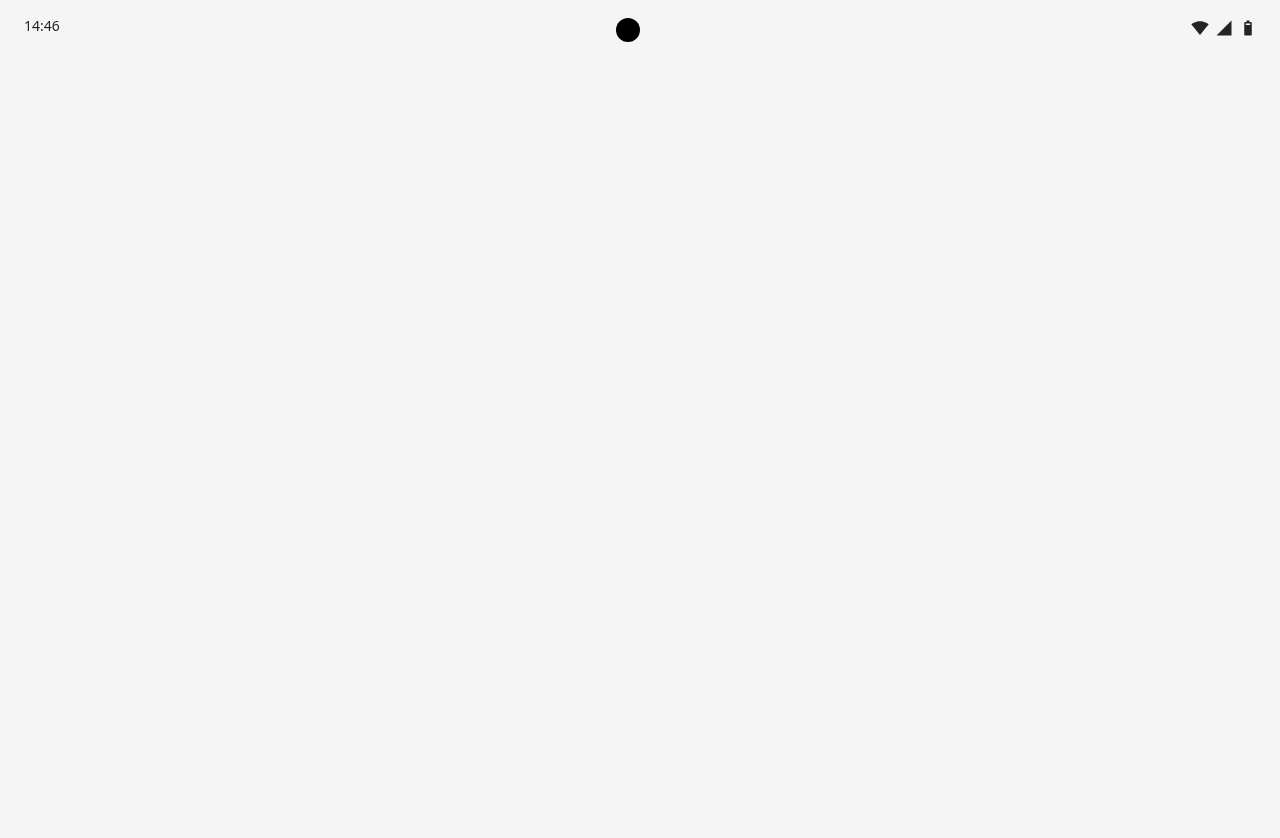
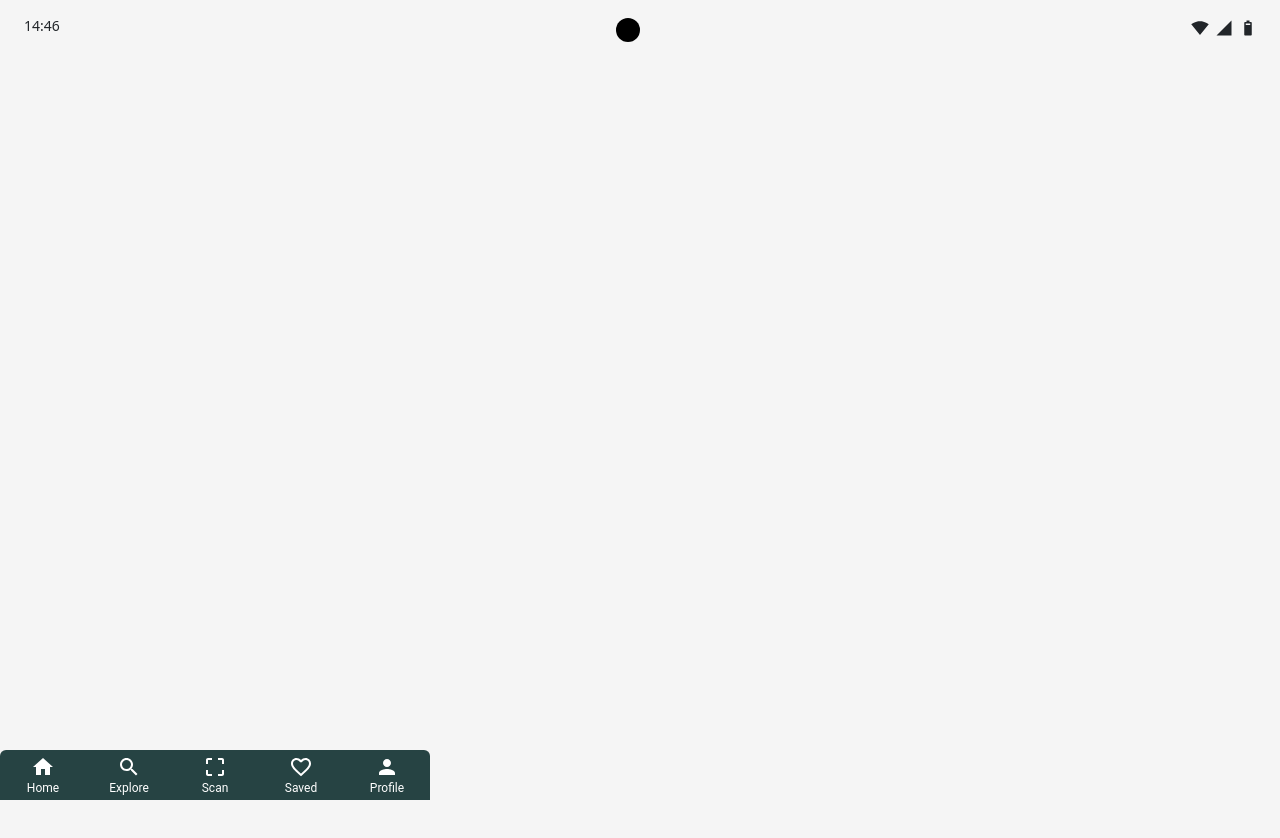
Before and after one commit to sei43-projectFlipTable/FlipTable, a React (Vite) app in the folder front-end/: page /scan in a window 1280 px wide. Shown: the top 838 px of the page. Built offline with nearby package versions, Linux system fonts and the light colour scheme.

Commit message:
created temporary NavBar and placed in linked pages

```diff
--- a/front-end/src/components/NavBar.jsx
+++ b/front-end/src/components/NavBar.jsx
@@ -1,5 +1,4 @@
 import React from "react";
-import Box from "@mui/material/Box";
 import BottomNavigation from "@mui/material/BottomNavigation";
 import BottomNavigationAction from "@mui/material/BottomNavigationAction";
 import HomeIcon from "@mui/icons-material/Home";
@@ -7,10 +6,10 @@ import FavoriteBorderOutlinedIcon from "@mui/icons-material/FavoriteBorderOutlin
 import SearchIcon from "@mui/icons-material/Search";
 import CropFreeIcon from "@mui/icons-material/CropFree";
 import PersonIcon from "@mui/icons-material/Person";
+import { Link, NavLink } from "react-router-dom";
 
 function NavBar() {
   return (
-    <Box>
     <BottomNavigation
       showLabels
       sx={{
@@ -27,30 +26,50 @@ function NavBar() {
       <BottomNavigationAction
         sx={{ color: "#FFFFFF" }}
         label="Home"
-          icon={<HomeIcon />}
+        icon={
+          <Link style={{ color: "white" }} to="/home">
+            <HomeIcon />
+          </Link>
+        }
       />
       <BottomNavigationAction
         sx={{ color: "#FFFFFF" }}
         label="Explore"
-          icon={<SearchIcon />}
+        icon={
+          <Link style={{ color: "white" }} to="/explore">
+            <SearchIcon />
+          </Link>
+        }
       />
       <BottomNavigationAction
         sx={{ color: "#FFFFFF" }}
         label="Scan"
-          icon={<CropFreeIcon />}
+        icon={
+          <Link style={{ color: "white" }} to="/scan">
+            <CropFreeIcon />
+          </Link>
+        }
       />
+
       <BottomNavigationAction
         sx={{ color: "#FFFFFF" }}
         label="Saved"
-          icon={<FavoriteBorderOutlinedIcon />}
+        icon={
+          <Link style={{ color: "white" }} to="/saved">
+            <FavoriteBorderOutlinedIcon />
+          </Link>
+        }
       />
       <BottomNavigationAction
         sx={{ color: "#FFFFFF" }}
         label="Profile"
-          icon={<PersonIcon />}
+        icon={
+          <Link style={{ color: "white" }} to="/profile">
+            <PersonIcon />
+          </Link>
+        }
       />
     </BottomNavigation>
-    </Box>
   );
 }
 
--- a/front-end/src/pages/ExplorePage.jsx
+++ b/front-end/src/pages/ExplorePage.jsx
@@ -1,10 +1,12 @@
 import React from "react";
 import PhoneTopBar from "../components/PhoneTopBar";
+import NavBar from "../components/NavBar";
 
 function ExplorePage() {
   return (
     <>
       <PhoneTopBar />
+      <NavBar />
     </>
   );
 }
--- a/front-end/src/pages/ProfilePage.jsx
+++ b/front-end/src/pages/ProfilePage.jsx
@@ -1,10 +1,12 @@
 import React from "react";
 import PhoneTopBar from "../components/PhoneTopBar";
+import NavBar from "../components/NavBar";
 
 function ProfilePage() {
   return (
     <>
       <PhoneTopBar />
+      <NavBar />
     </>
   );
 }
--- a/front-end/src/pages/SavedCafesPage.jsx
+++ b/front-end/src/pages/SavedCafesPage.jsx
@@ -1,10 +1,12 @@
 import React from "react";
 import PhoneTopBar from "../components/PhoneTopBar";
+import NavBar from "../components/NavBar";
 
 function SavedCafesPage() {
   return (
     <>
       <PhoneTopBar />
+      <NavBar />
     </>
   );
 }
--- a/front-end/src/pages/ScanPage.jsx
+++ b/front-end/src/pages/ScanPage.jsx
@@ -1,10 +1,12 @@
 import React from "react";
 import PhoneTopBar from "../components/PhoneTopBar";
+import NavBar from "../components/NavBar";
 
 function ScanPage() {
   return (
     <>
       <PhoneTopBar />
+      <NavBar />
     </>
   );
 }
```
Lines whose indentation alone changed are shown as unchanged.
